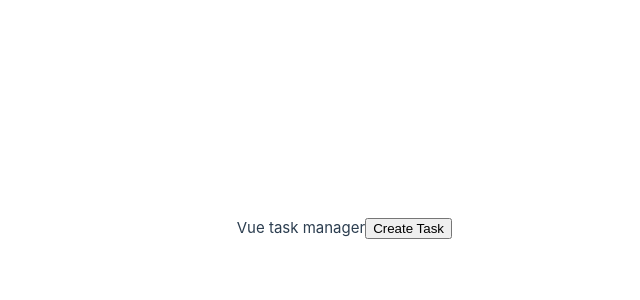
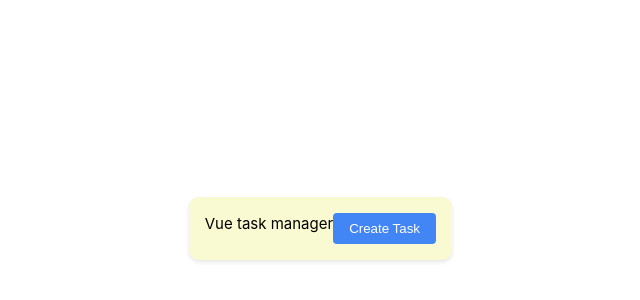
Before and after one commit to Sh3lby007/elite-task, a Vue app: page / in a window 1280 px wide. Shown: the part 172-472 px from the top of the page, without its empty margins (108-748 px from the left). Built offline with nearby package versions, Linux system fonts and the light colour scheme.

Commit message:
css for header

```diff
--- a/package.json
+++ b/package.json
@@ -33,6 +33,7 @@
     "eslint-plugin-vue": "^9.17.0",
     "npm-run-all2": "^6.1.2",
     "prettier": "^3.0.3",
+    "sass": "^1.72.0",
     "typescript": "~5.4.0",
     "vite": "^5.1.6",
     "vite-plugin-pwa": "^0.19.7",
--- a/src/components/Header.vue
+++ b/src/components/Header.vue
@@ -1,8 +1,11 @@
 <template>
   <header>
     <div class="header">
-      <text>Vue task manager</text>
-      <button @click="openModal" class="createTask">Create Task</button>
+      <text style="color: black">Vue task manager</text>
+      <button @click="openModal" class="createTask">
+        <span class="button-text">Create Task</span>
+        <span class="icon">&#9998;</span>
+      </button>
     </div>
   </header>
 </template>
@@ -16,13 +19,78 @@ const { openModal } = modalData // use the openModal function in modalStore
 <style scoped>
 .header {
   display: flex;
-  place-items: center;
+  background-color: lightgoldenrodyellow;
+  box-shadow: 0 2px 4px rgba(0, 0, 0, 0.1);
   justify-content: space-between;
-  /* padding-right: calc(var(--section-gap) / 2); */
+  padding: 1rem;
+  border-radius: 10px;
 }
 .createTask {
-  flex-direction: row;
-  justify-content: space-between;
+  position: relative;
+  padding: 0.5rem 1rem;
+  background-color: #4285f4;
+  color: #fff;
+  border: none;
+  border-radius: 4px;
+  cursor: pointer;
+  overflow: hidden;
+}
+
+.button-text {
+  transition: opacity 0.3s ease;
+}
+
+.icon {
+  position: absolute;
+  top: 50%;
+  left: 50%;
+  transform: translate(-50%, -50%);
+  opacity: 0;
+  transition: opacity 0.3s ease;
+}
+
+/* Desktop styles */
+.createTask:hover .button-text {
+  opacity: 0;
+}
+
+.createTask:hover .icon {
+  opacity: 1;
+}
+
+/* Mobile styles */
+.createTask:active .button-text {
+  opacity: 0;
+}
+
+.createTask:active .icon {
+  opacity: 1;
+}
+.createTask:after {
+  content: '';
+  display: block;
+  position: absolute;
+  border-radius: 4em;
+  left: 0;
+  top: 0;
+  width: 100%;
+  height: 100%;
+  opacity: 0;
+  transition: all 0.5s;
+  box-shadow: 0 0 10px 40px white;
+}
+
+.createTask:active:after {
+  box-shadow: 0 0 0 0 white;
+  position: absolute;
+  border-radius: 4em;
+  left: 0;
+  top: 0;
+  opacity: 1;
+  transition: 0s;
+}
+
+.createTask:active {
+  top: 1px;
 }
 </style>
-@/stores/modalStore
```
Also changed, not shown: 1 other file (tests, documents, lock files or other folders).
